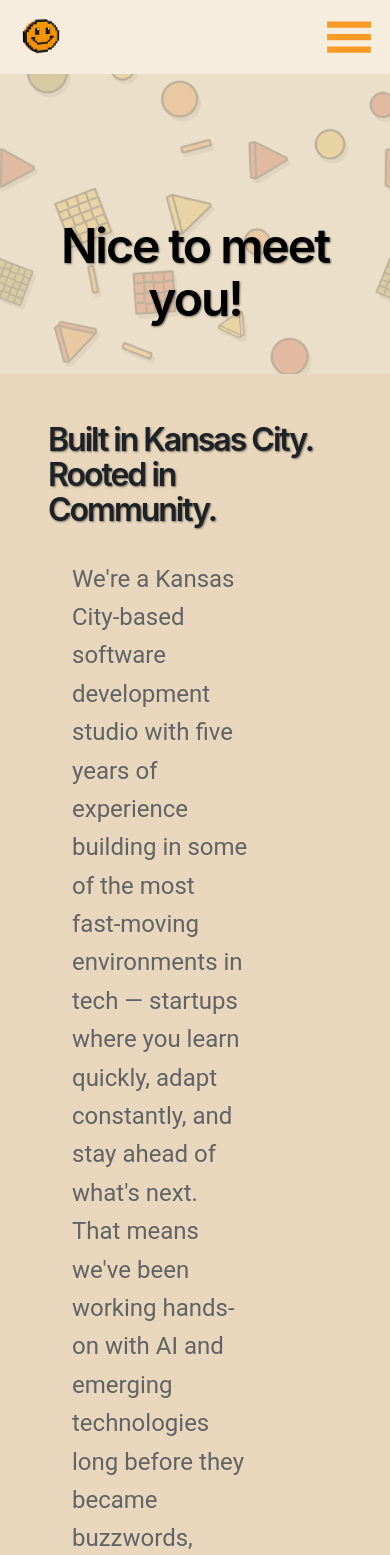
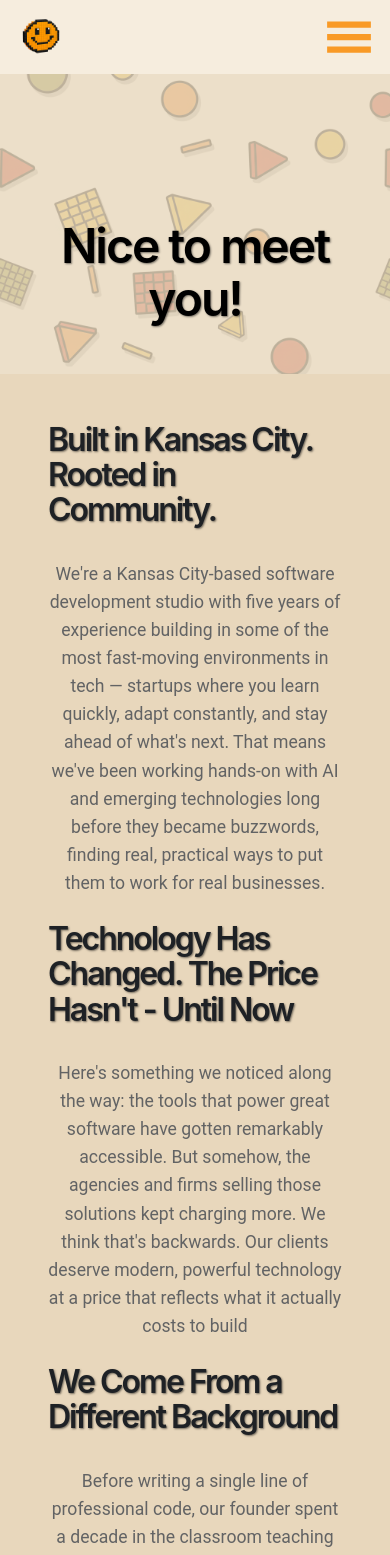
Before and after one commit to rrr5458/kindstack, a React (Vite) app: page /about in a window 390 px wide. Shown: the top 1555 px of the page. Built offline with nearby package versions, Linux system fonts and the light colour scheme; a web font is replaced by a local one.

Commit message:
fix(about): adjust mobile font size and center align why-us-sub text
Co-authored-by: rrr5458 <81338624+rrr5458@users.noreply.github.com>

```diff
--- a/src/styles/AboutPage.css
+++ b/src/styles/AboutPage.css
@@ -149,6 +149,12 @@
     .about-hero-text h2, .about-why-us h2 {
         font-size: 1.8rem;
     }
+    .about-why-us-sub {
+        font-size: 1.1rem;
+        text-align: center;
+        width: 100%;
+        margin-left: 0;
+    }
     .about-hero-container {
         height: 250px;
     }
```
